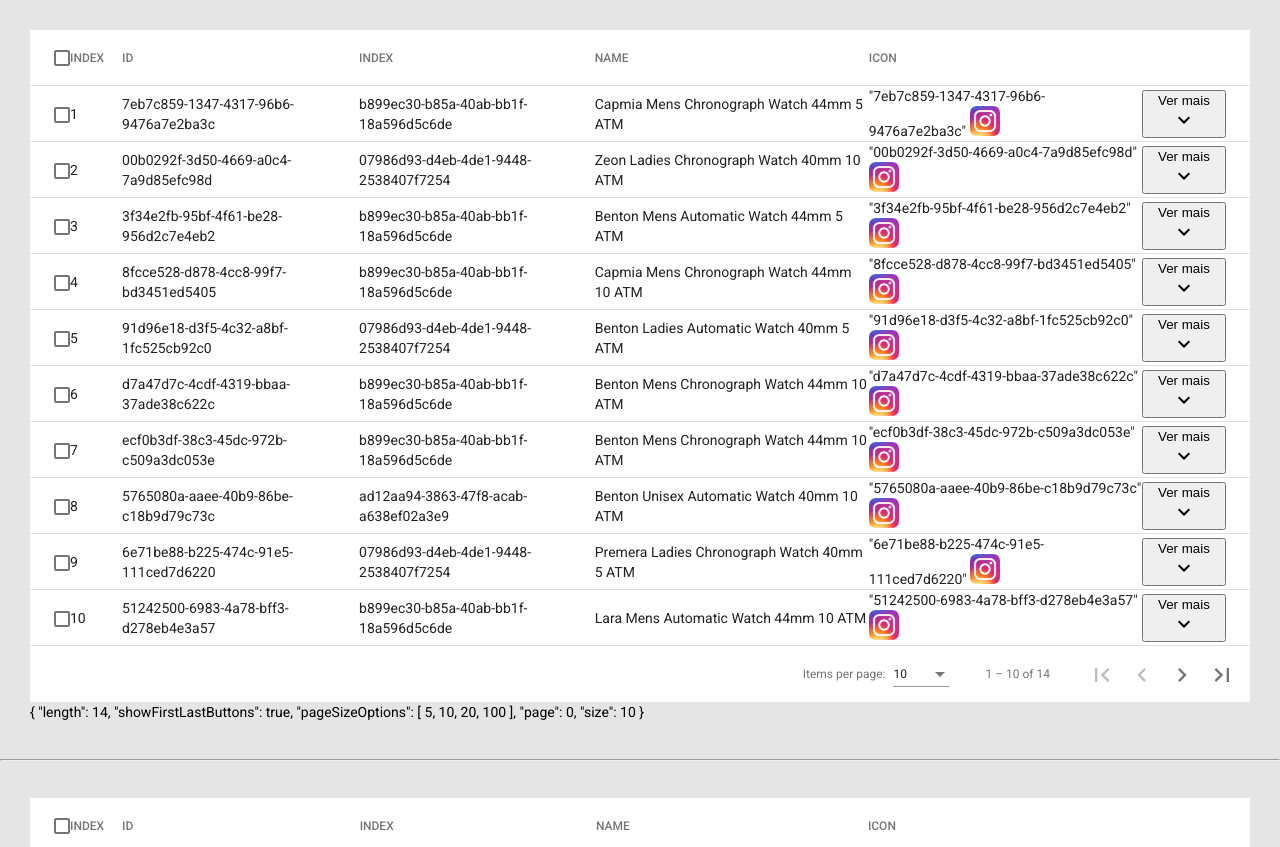
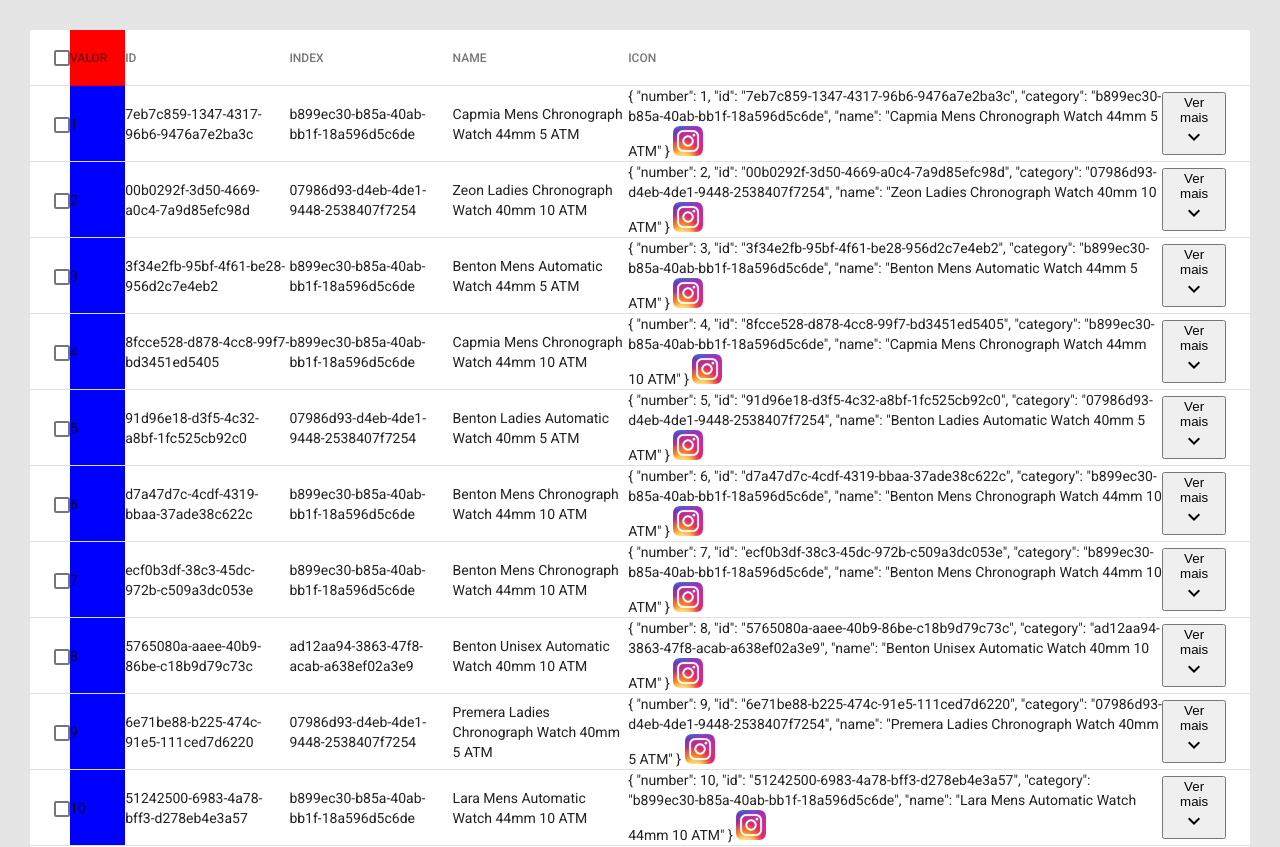
Before and after one commit to DiguyaDeveloper/angular-mat-table-generic-factory-pattern, an Angular app: page / in a window 1280 px wide. Shown: the top 847 px of the page. Built offline with nearby package versions, Linux system fonts and the light colour scheme.

Commit message:
update code

```diff
--- a/src/app/app.component.html
+++ b/src/app/app.component.html
@@ -22,7 +22,7 @@
 <!-- {{ tableFactory | json }} -->
 <!-- Config template to table cell -->
 <ng-template #image let-row="$rowData">
-  {{ row.id | json }}
+  {{ row | json }}
   <img
     src="assets/icons/instagran.png"
     alt=""
--- a/src/app/app.component.ts
+++ b/src/app/app.component.ts
@@ -5,9 +5,7 @@ import {
   TemplateRef,
   ViewChild,
 } from "@angular/core";
-import { MatPaginator } from "@angular/material/paginator";
 import { TableColumns } from "./core/interfaces/table-columns.interface";
-import { TableOfflineAbstract } from "./core/models/table-offline.abstract";
 import { TablePaginationAbstract } from "./core/models/table.abstract";
 import { InventoryProduct, TableService } from "./core/services/list.service";
 import { Table } from "./shared/components/table/table.class";
@@ -51,10 +49,16 @@ export class AppComponent
       {
         header: {
           columnDef: "number",
-          displayName: "Index",
+          displayName: "Valor",
+          style: {
+            backgroundColor: "red",
+          },
         },
         cell: {
           getValue: (row: InventoryProduct) => `${row.number}`,
+          getStyle: () => ({
+            backgroundColor: "blue",
+          }),
         },
       },
       {
@@ -97,11 +101,11 @@ export class AppComponent
   }
 
   selection(): void {
-    const dataSelection = this.table.dataSelection.selected;
+    const dataSelection = this.tableOffline.dataSelection.selected;
     window.alert(JSON.stringify(dataSelection));
   }
   expanded(): void {
-    const dataExpanded = this.table.dataExpanded;
+    const dataExpanded = this.tableOffline.dataExpanded;
     window.alert(JSON.stringify(dataExpanded));
   }
 }
--- a/src/app/shared/components/table-offline/table-offline.component.html
+++ b/src/app/shared/components/table-offline/table-offline.component.html
@@ -3,6 +3,7 @@
   [columns]="columns"
   [selectable]="true"
   [expandable]="expandable"
+  [sortingOffline]="true"
 ></ceccoff-table>
 
 <mat-paginator
--- a/src/app/shared/components/table-offline/table-offline.component.ts
+++ b/src/app/shared/components/table-offline/table-offline.component.ts
@@ -6,8 +6,6 @@ import {
   ViewChild,
 } from "@angular/core";
 import { MatPaginator } from "@angular/material/paginator";
-import { MatSort } from "@angular/material/sort";
-import { MatTableDataSource } from "@angular/material/table";
 import { TableColumns } from "src/app/core/interfaces/table-columns.interface";
 import { Table } from "../table/table.class";
 
@@ -23,10 +21,8 @@ export class TableOfflineComponent<T> implements OnInit {
   @Input() expandable: TemplateRef<HTMLElement>;
 
   @ViewChild(MatPaginator, { static: true }) paginator: MatPaginator;
-  @ViewChild(MatSort, { static: true }) sort: MatSort;
 
   ngOnInit(): void {
     this.table.dataSource.paginator = this.paginator;
-    this.table.dataSource.sort = this.sort;
   }
 }
--- a/src/app/shared/components/table-online/table-online.component.html
+++ b/src/app/shared/components/table-online/table-online.component.html
@@ -5,12 +5,13 @@
   [expandable]="expandable"
   (sortEvent)="sortEvent($event)"
 ></ceccoff-table>
+
 <mat-progress-bar
   mode="indeterminate"
   *ngIf="table.isLoading"
 ></mat-progress-bar>
+
 <ng-container *ngIf="table.currentPage | async as pagination">
-  {{ pagination | json }}
   <mat-paginator
     (page)="paginationEvent($event)"
     [pageSize]="pagination.size"
@@ -18,6 +19,6 @@
     [length]="pagination.length"
     [showFirstLastButtons]="pagination.showFirstLastButtons"
     [pageSizeOptions]="pagination.pageSizeOptions"
-    [ngClass]="{ 'pointer-events-none': table.isLoading }"
+    [disabled]="table.isLoading"
   ></mat-paginator>
 </ng-container>
--- a/src/app/shared/components/table/table.class.ts
+++ b/src/app/shared/components/table/table.class.ts
@@ -1,5 +1,4 @@
 import { SelectionModel } from "@angular/cdk/collections";
-import { Sort } from "@angular/material/sort";
 import { MatTableDataSource } from "@angular/material/table";
 import { BehaviorSubject, Observable } from "rxjs";
 import { TableSort, TablePage } from "./models/filter.model";
--- a/src/app/shared/components/table/table.component.html
+++ b/src/app/shared/components/table/table.component.html
@@ -5,6 +5,7 @@
     [dataSource]="table.dataSource"
     matSort
     multiTemplateDataRows
+    (matSortChange)="sortEvent.next($event)"
   >
     <!-- Dynamic Column -->
     <ng-container *ngFor="let column of columns">
@@ -14,7 +15,7 @@
           *matHeaderCellDef
           mat-sort-header
           [ngStyle]="column?.header?.style"
-          [disabled]="column?.header?.disableSort"
+          [disabled]="column?.header?.disableSort || table.isLoading"
         >
           <ceccoff-table-header [column]="column"></ceccoff-table-header>
         </th>
--- a/src/app/shared/components/table/table.component.ts
+++ b/src/app/shared/components/table/table.component.ts
@@ -24,16 +24,22 @@ export class TableComponent<T> implements OnInit {
   @Input() columns: TableColumns<T>[];
   @Input() selectable = false;
   @Input() expandable: TemplateRef<HTMLElement>;
+  @Input() sortingOffline: boolean = false;
   @Output() sortEvent = new EventEmitter<Sort>(null);
+
+  @ViewChild(MatSort, { static: true }) sort: MatSort;
 
   displayedColumns: string[] = [];
 
   ngOnInit(): void {
-    this.table.dataSource.sort?.sortChange.subscribe((sort) => {
-      this.sortEvent.next(sort);
-    });
+    this.setSorting();
+    this.setDisplayedColumns();
+  }
 
-    this.setDisplayedColumns();
+  setSorting(): void {
+    if (this.sortingOffline) {
+      this.table.dataSource.sort = this.sort;
+    }
   }
 
   setDisplayedColumns(): void {
```
